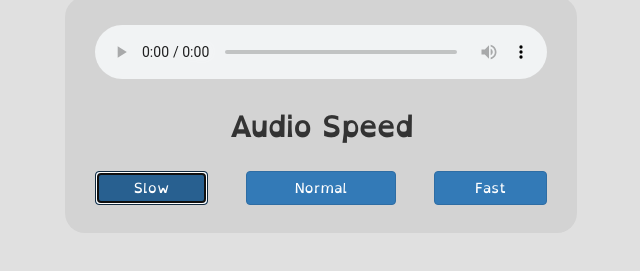
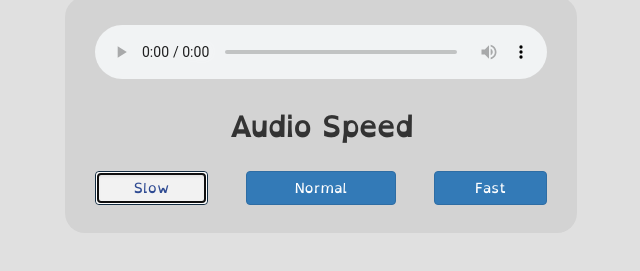
Before and after one commit to estensen/my-eyes, a website: page views/index.html in a window 1280 px wide. Both pictures are taken after a click on the button "Slow". Shown: the part 517-788 px from the top of the page, without its empty margins (319-959 px from the left). Drawn offline with nearby package versions, Linux system fonts and the light colour scheme.

Commit message:
Add button selected color

```diff
--- a/views/index.html
+++ b/views/index.html
@@ -60,5 +60,14 @@
         </div>
 
     </div>
+
+    <script>
+        $(".btn").click(function(){
+            console.log("Clicked");
+            $(".btn").removeClass("active");
+            $(this).addClass("active");
+        });
+    </script>
+
     </body>
 </html>
--- a/views/styles.css
+++ b/views/styles.css
@@ -10,6 +10,20 @@ html {
 body {
     background-color: #E0E0E0;
     font-family: 'OpenDyslexic-Regular';
+}
+
+/*btn:active {*/
+    /*background-color: black*/
+/*}*/
+
+/*btn:focus {*/
+    /*background-color: black;*/
+/*}*/
+
+.active {
+    background-color: rgb(242, 242, 242) !important;
+    border-color: rgb(46, 74, 146);
+    color: rgb(46, 74, 146) !important;
 }
 
 .main-container {
```
